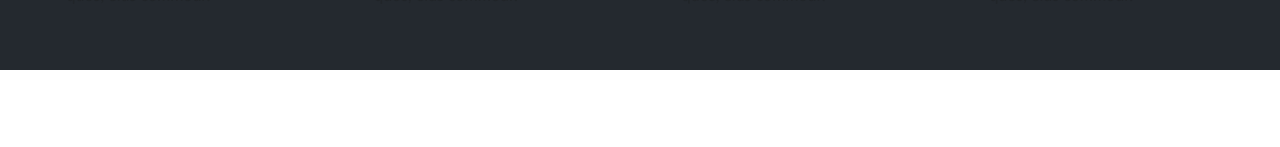
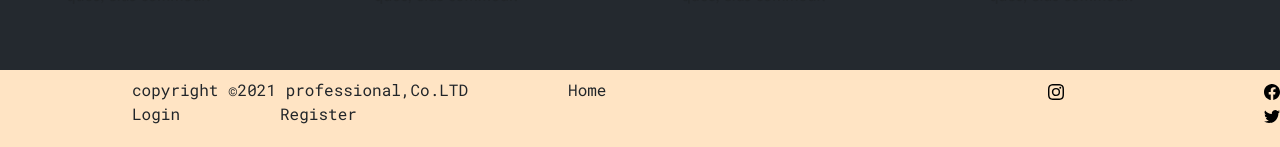
Before and after one commit to visalchrin/Professional, an Angular app: page /News-Career in a window 1280 px wide. Shown: the part 1800-1947 px from the top of the page. Before the commit the page ends 1870 px from the top, so only its background shows below. Built offline with nearby package versions, Linux system fonts and the light colour scheme.

Commit message:
added a bit of change to news career page

```diff
--- a/src/app/app.module.ts
+++ b/src/app/app.module.ts
@@ -1,3 +1,4 @@
+import { BoNewsCareerComponent } from './components/BO-NewsCareer/BO-newscareer.component';
 import { NewsCareerComponent } from './components/News-Career/news-career.component';
 import { RouterModule, Routes } from '@angular/router';
 import { NgModule } from '@angular/core';
@@ -31,6 +32,7 @@ const routes: Routes = [
     RegisterComponent,
     HomeComponent,
     NewsCareerComponent,
+    BoNewsCareerComponent,
   ],
   imports: [
     BrowserModule,
--- a/src/app/components/BO-NewsCareer/BO-newscareer.component.html
+++ b/src/app/components/BO-NewsCareer/BO-newscareer.component.html
@@ -0,0 +1 @@
+<h1>Testing BO for news career </h1>
--- a/src/app/components/News-Career/news-career.component.html
+++ b/src/app/components/News-Career/news-career.component.html
@@ -118,3 +118,20 @@
 
     </div>
 </body>
+
+<div class="footer-links">
+  <section class="footer">
+  <ul>
+    <li>copyright  &copy;2021 professional,Co.LTD</li>
+    <li>Home</li>
+    <li>Login</li>
+    <li>Register</li>
+  </ul>
+<div class="footer-social">
+  <ul>
+    <li><img src="../../../assets/socials/facebook.svg" alt="Facebook"></li>
+    <li><img src="../../../assets/socials/instagram.svg" alt="Instagram"></li>
+    <li><img src="../../../assets/socials/twitter.svg" alt="Twitter"></li>
+  </ul>
+</div>
+</section>
--- a/src/app/components/News-Career/news-career.component.scss
+++ b/src/app/components/News-Career/news-career.component.scss
@@ -62,6 +62,8 @@ section{
     transform: scale(1.2);
 }
 
+// @Career News Body part of page
+
 .body-container{
     background-color: #32CD32;
     width: 100%;
@@ -108,3 +110,34 @@ section{
 .card-News p{
     font-family: 'Trebuchet MS', 'Lucida Sans Unicode', 'Lucida Grande', 'Lucida Sans', Arial, sans-serif;
 }
+
+//Foot part of page
+
+.footer{
+    display: flex;
+    justify-content: space-evenly;
+    width: 100%;
+    height: 80px;
+    background-color: bisque;
+    align-items: center;
+}
+
+.footer ul{
+    list-style-type: none;
+}
+
+.footer ul li{
+    float: left;
+    padding-left: 100px;
+
+}
+
+.footer-social{
+    display: flex;
+    align-items: center;
+}
+
+.footer-social ul li{
+    float: right;
+    padding-left: 200px;
+}
--- a/src/app/components/home/home.component.html
+++ b/src/app/components/home/home.component.html
@@ -98,15 +98,14 @@
   </div>
 </section>
 
-<section class="footer">
-  <div class="footer-links">
+<div class="footer-links">
+    <section class="footer">
     <ul>
       <li>copyright  &copy;2021 professional,Co.LTD</li>
       <li>Home</li>
       <li>Login</li>
       <li>Register</li>
     </ul>
-  </div>
   <div class="footer-social">
     <ul>
       <li><img src="../../../assets/socials/facebook.svg" alt="Facebook"></li>
```
Also changed, not shown: src/app/components/BO-NewsCareer/BO-newscareer.component.ts (+10 -0 lines).
